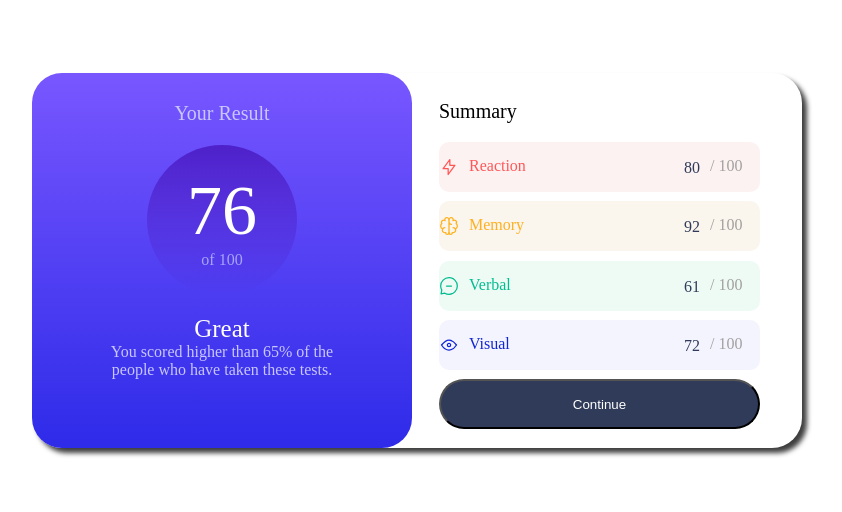
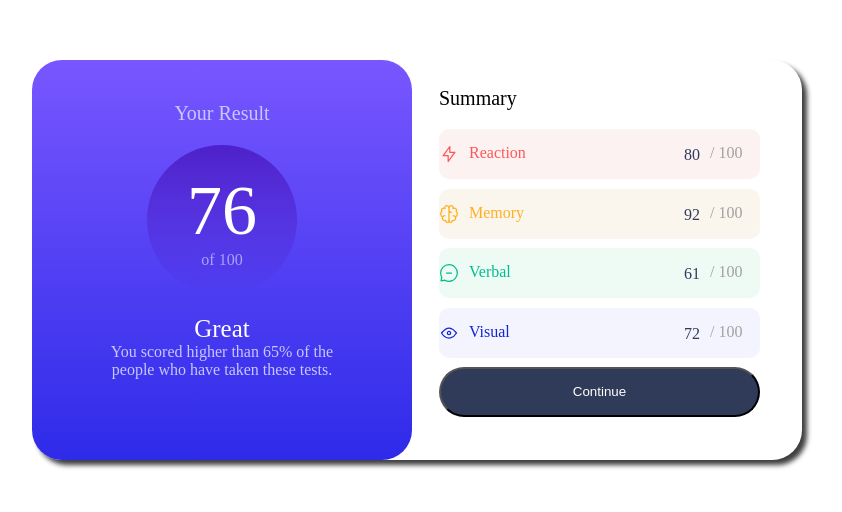
Before and after one commit to devritra/Result-summary-component, a plain HTML site: page index.html in a window 1280 px wide. Shown: the part 288-800 px from the top of the page, without its empty margins (311-1153 px from the left). Drawn offline with Linux system fonts and the light colour scheme.

Commit message:
Update style.css
Signed-off-by: Aritra <158503009+devritra@users.noreply.github.com>

```diff
--- a/style.css
+++ b/style.css
@@ -140,7 +140,7 @@ button{
     }
     #points{
         width: 770px;
-        height: 375px;
+        height: 400px;
         box-shadow: 5px 5px 5px rgb(62, 62, 62);
         flex-direction: row;
         border-bottom-left-radius: 30px;
@@ -151,6 +151,7 @@ button{
     #summary{
         border-top-left-radius: 30px;
         border-top-right-radius: 30px;
+        height: 400px;
     }
     #content{
         height: 330px;
```
